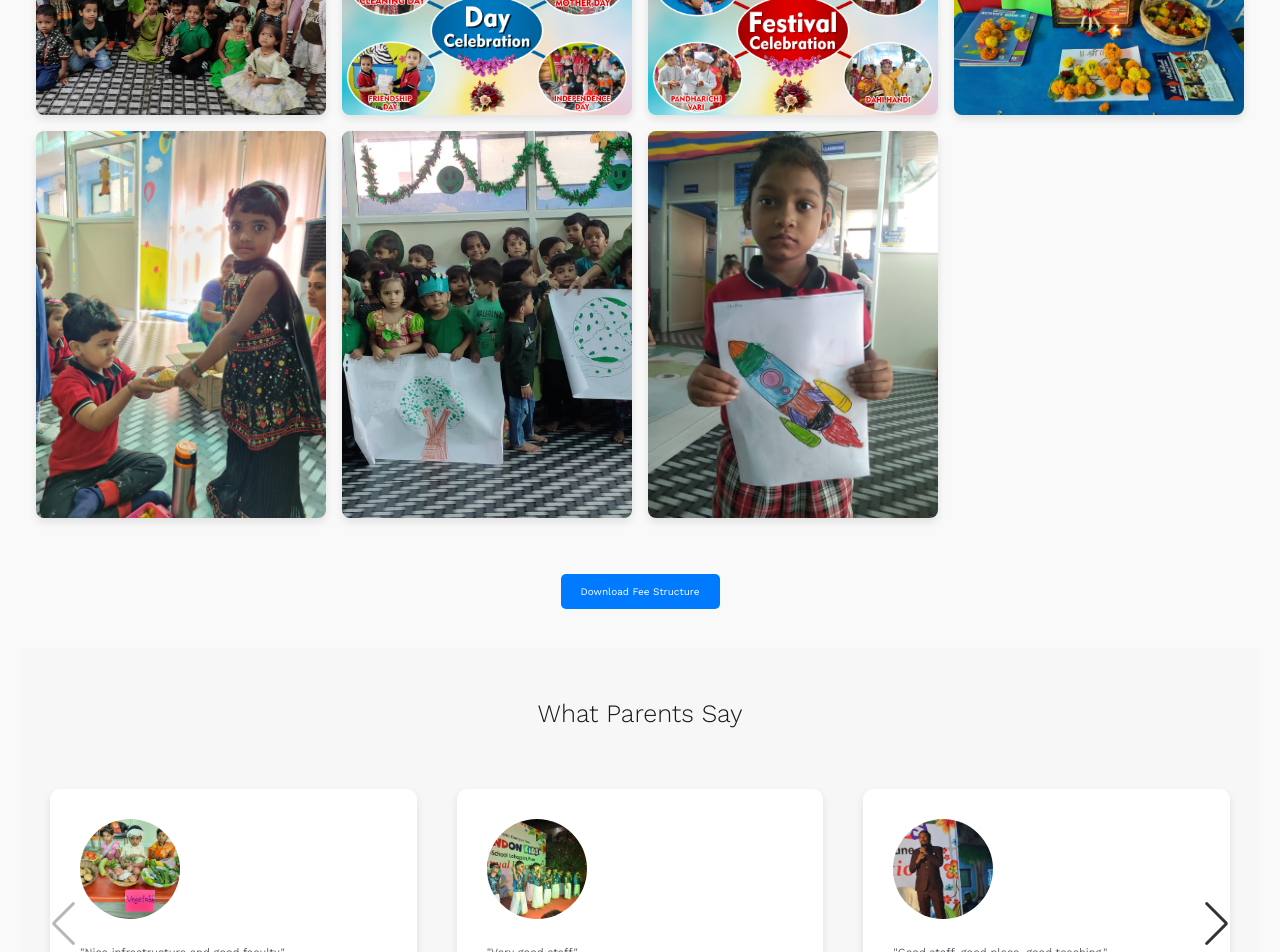
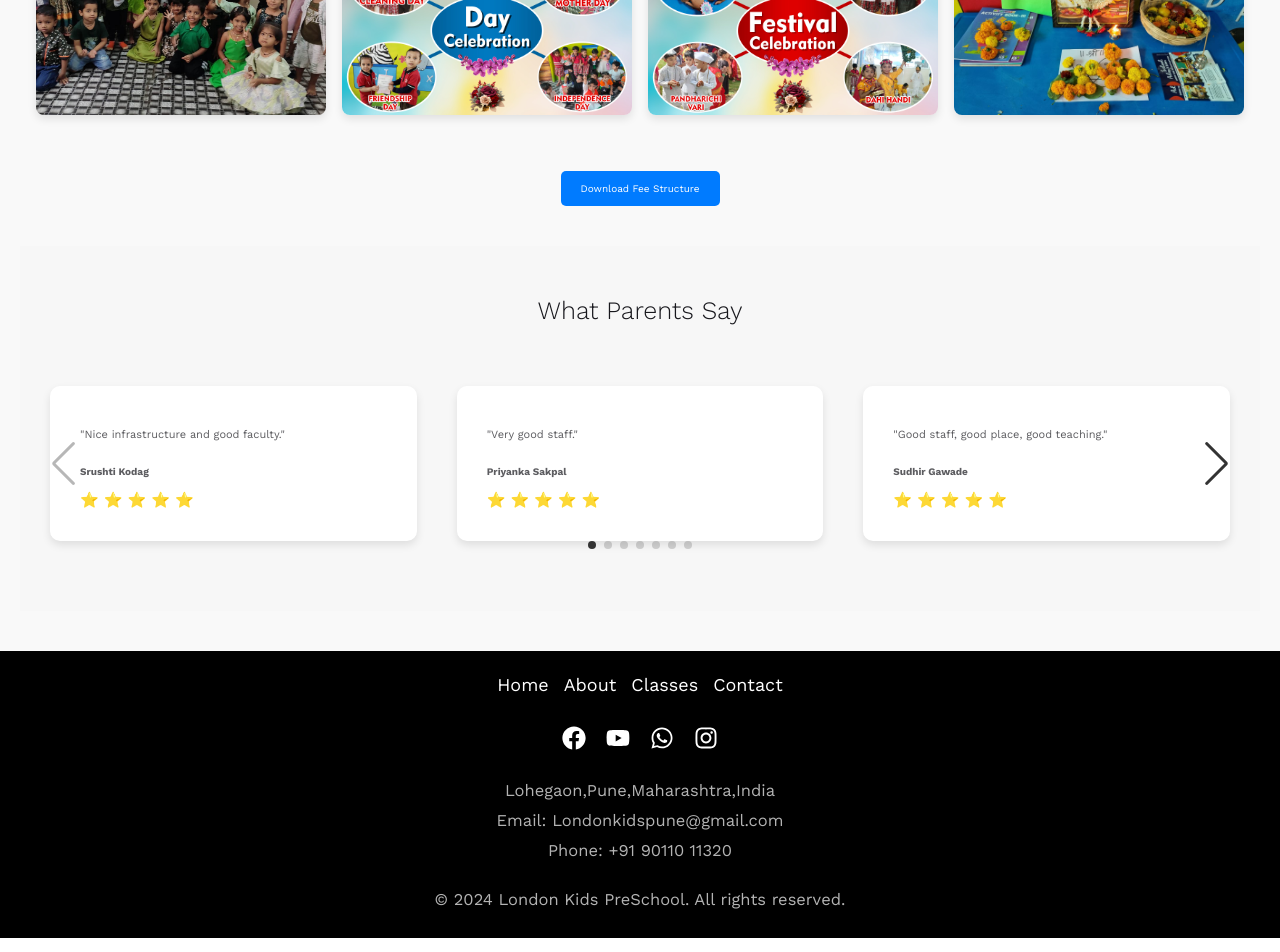
Before and after one commit to opsatya/PreSchool, a React (Vite) app: page /class in a window 1280 px wide. Shown: the part 1440-2392 px from the top of the page. Built offline with nearby package versions, Linux system fonts and the light colour scheme.

Commit message:
removed images from testimonials

```diff
--- a/src/components/Gallary.jsx
+++ b/src/components/Gallary.jsx
@@ -13,9 +13,7 @@ import img9 from './GalleryPicture/img9.jpg';
 import img10 from './GalleryPicture/img10.jpg';
 import img11 from './GalleryPicture/img11.jpg';
 import img12 from './GalleryPicture/img12.jpeg';
-import img13 from './GalleryPicture/img13.jpg';
-import img14 from './GalleryPicture/img14.jpg';
-import img15 from './GalleryPicture/img15.jpg';
+
 
 const GalleryWrapper = styled.div`
   display: grid;
@@ -87,15 +85,7 @@ const Gallery = () => {
         <GalleryItem>
           <img src={img12} alt="Gallery Item 12" />
         </GalleryItem>
-        <GalleryItem>
-          <img src={img13} alt="Gallery Item 13" />
-        </GalleryItem>
-        <GalleryItem>
-          <img src={img14} alt="Gallery Item 14" />
-        </GalleryItem>
-        <GalleryItem>
-          <img src={img15} alt="Gallery Item 15" />
-        </GalleryItem>
+
       </GalleryWrapper>
     </div>
   );
--- a/src/components/Testimonials.jsx
+++ b/src/components/Testimonials.jsx
@@ -147,7 +147,7 @@ const Testimonials = () => {
       >
         <SwiperSlide>
           <TestimonialCard>
-            <img src={reviewer1} alt="Parent A" className="reviewer-photo" />
+
             <p className="testimonial-content">"Nice infrastructure and good faculty."</p>
             <p className="testimonial-author">Srushti Kodag</p>
             <div className="rating">
@@ -157,7 +157,7 @@ const Testimonials = () => {
         </SwiperSlide>
         <SwiperSlide>
           <TestimonialCard>
-            <img src={reviewer2} alt="Parent B" className="reviewer-photo" />
+
             <p className="testimonial-content">"Very good staff."</p>
             <p className="testimonial-author">Priyanka Sakpal</p>
             <div className="rating">
@@ -167,7 +167,7 @@ const Testimonials = () => {
         </SwiperSlide>
         <SwiperSlide>
           <TestimonialCard>
-            <img src={reviewer3} alt="Parent C" className="reviewer-photo" />
+
             <p className="testimonial-content">"Good staff, good place, good teaching."</p>
             <p className="testimonial-author">Sudhir Gawade</p>
             <div className="rating">
@@ -177,7 +177,7 @@ const Testimonials = () => {
         </SwiperSlide>
         <SwiperSlide>
           <TestimonialCard>
-            <img src={reviewer3} alt="Parent C" className="reviewer-photo" />
+
             <p className="testimonial-content">"Great school, great team of teachers."</p>
             <p className="testimonial-author">Dr. Satish Sonkamble</p>
             <div className="rating">
@@ -187,7 +187,7 @@ const Testimonials = () => {
         </SwiperSlide>
         <SwiperSlide>
           <TestimonialCard>
-            <img src={reviewer3} alt="Parent C" className="reviewer-photo" />
+
             <p className="testimonial-content">"Outstanding kids school"</p>
             <p className="testimonial-author">Siddhi Burde</p>
             <div className="rating">
@@ -197,7 +197,7 @@ const Testimonials = () => {
         </SwiperSlide>
         <SwiperSlide>
           <TestimonialCard>
-            <img src={reviewer3} alt="Parent C" className="reviewer-photo" />
+
             <p className="testimonial-content">"Classrooms are interactive."</p>
             <p className="testimonial-author">Amar Shivajirao Deshmukh</p>
             <div className="rating">
@@ -207,7 +207,7 @@ const Testimonials = () => {
         </SwiperSlide>
         <SwiperSlide>
           <TestimonialCard>
-            <img src={reviewer3} alt="Parent C" className="reviewer-photo" />
+
             <p className="testimonial-content">"The infrastructure is really good."</p>
             <p className="testimonial-author">THE_ EVIL_ DANCER</p>
             <div className="rating">
@@ -217,7 +217,7 @@ const Testimonials = () => {
         </SwiperSlide>
         <SwiperSlide>
           <TestimonialCard>
-            <img src={reviewer3} alt="Parent C" className="reviewer-photo" />
+
             <p className="testimonial-content">"Really impressive teaching facilities."</p>
             <p className="testimonial-author">Shreya Borate</p>
             <div className="rating">
@@ -227,7 +227,6 @@ const Testimonials = () => {
         </SwiperSlide>
         <SwiperSlide>
           <TestimonialCard>
-            <img src={reviewer3} alt="Parent C" className="reviewer-photo" />
             <p className="testimonial-content">"Highly recommend this school to other parents."</p>
             <p className="testimonial-author">Dishita Bhagtani</p>
             <div className="rating">
```
